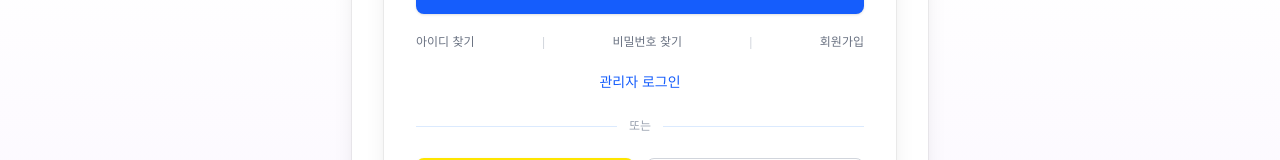
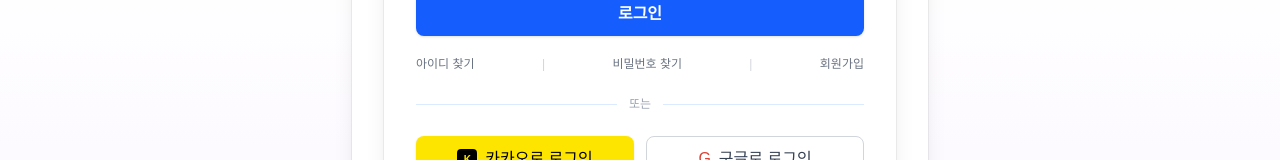
Before and after one commit to KIMKEONHO/Ingredients-Management-System, a Next.js app in the folder frontend/: page /login in a window 1280 px wide. Shown: the part 525-685 px from the top of the page. Built offline with nearby package versions, Linux system fonts and the light colour scheme; no server answers.

Commit message:
[ fix ] : #108 로그인 페이지 관리자 로그인 제거

```diff
--- a/frontend/src/app/login/page.tsx
+++ b/frontend/src/app/login/page.tsx
@@ -393,14 +393,6 @@ export default function LoginPage() {
               </button>
             </div>
 
-            <div className="text-center">
-              <Link
-                href="/admin/login"
-                className={`text-sm ${COLOR_PRESETS.LOGIN_PAGE.accent} hover:underline`}
-              >
-                관리자 로그인
-              </Link>
-            </div>
 
             <div className="relative py-1">
               <div className="absolute inset-0 flex items-center" aria-hidden="true">
```
